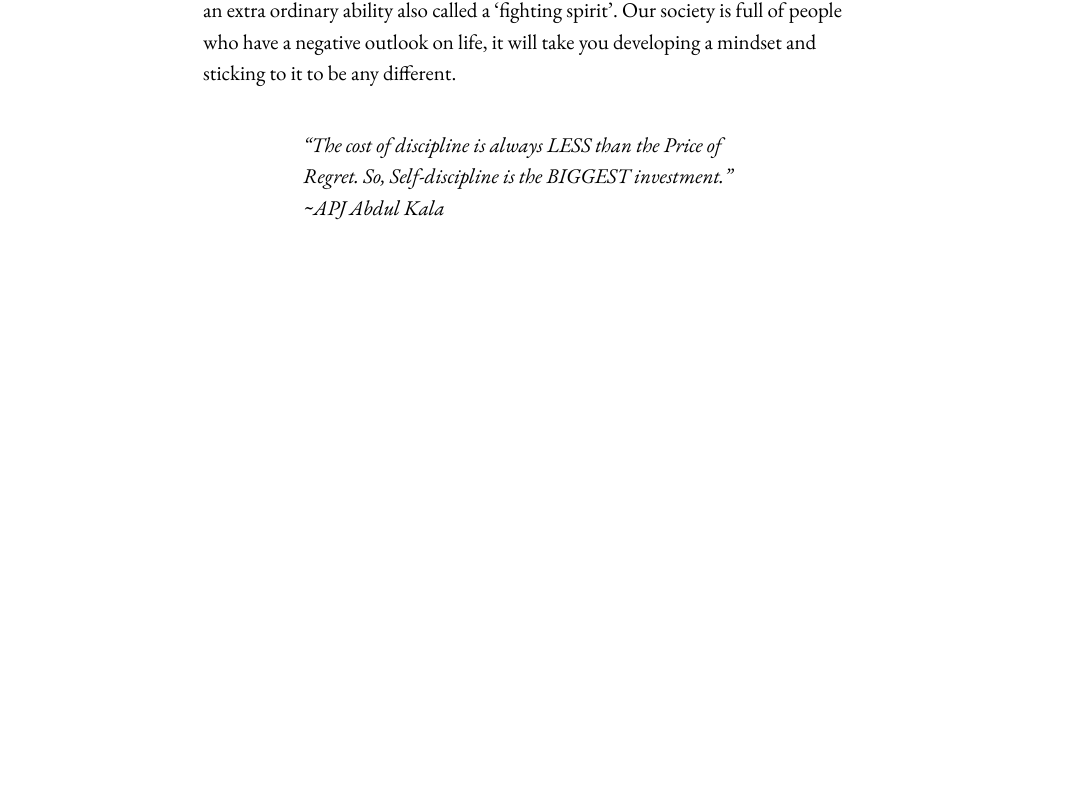
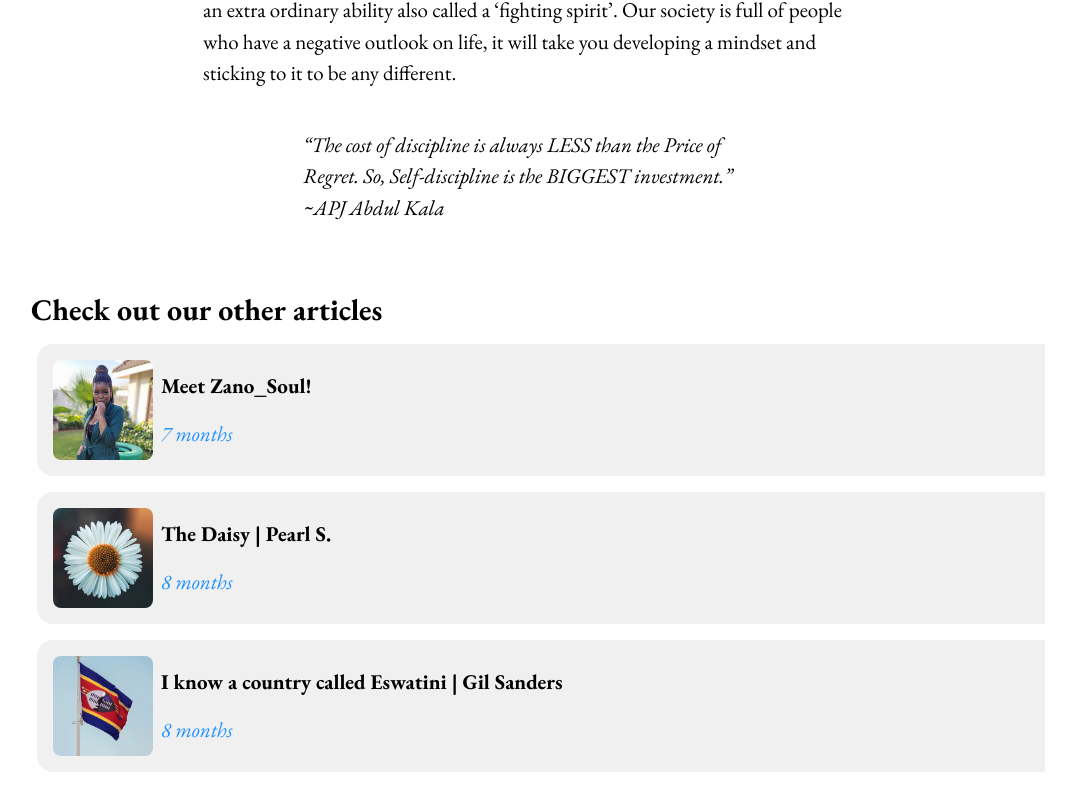
Before and after one commit to mpukabaofficial/The-Spark-Magazine, a plain HTML site: page Articles/FromOtherEditions/SecondEdition/2ed_pearlS.html in a window 1280 px wide. Shown: the part 2617-3428 px from the top of the page, without its empty margins (107-1183 px from the left). Before the commit the page ends 3270 px from the top, so only its background shows below. Drawn offline with nearby package versions, Linux system fonts and the light colour scheme.

Commit message:
added random article suggestion

```diff
--- a/Articles/FromOtherEditions/SecondEdition/2ed_pearlS.html
+++ b/Articles/FromOtherEditions/SecondEdition/2ed_pearlS.html
@@ -157,6 +157,10 @@
           ~APJ Abdul Kala
         </p>
       </div>
+      <div>
+        <h3>Check out our other articles</h3>
+        <div class="suggestions" id="suggestions"></div>
+      </div>
     </article>
   </body>
   <script src="/javaScript/articleSuggestions.js" type="module"></script>
```
Also changed, not shown: Articles/FromOtherEditions/ThirdEdition/3ED_education_itTakesCourageToWorkSmart.html (+4 -0 lines), Articles/Guests/4Ed_Esihle.html (+4 -0 lines), Articles/Guests/5Ed_Feilx_Sinenkosi.html (+4 -0 lines), Articles/social-justice/4Ed_womensRights.html (+4 -0 lines), Articles/social-justice/5Ed_WorkHardToBeSuccessful.html (+4 -0 lines), Articles/spiritual/4ED_dreams.html (+4 -0 lines).
